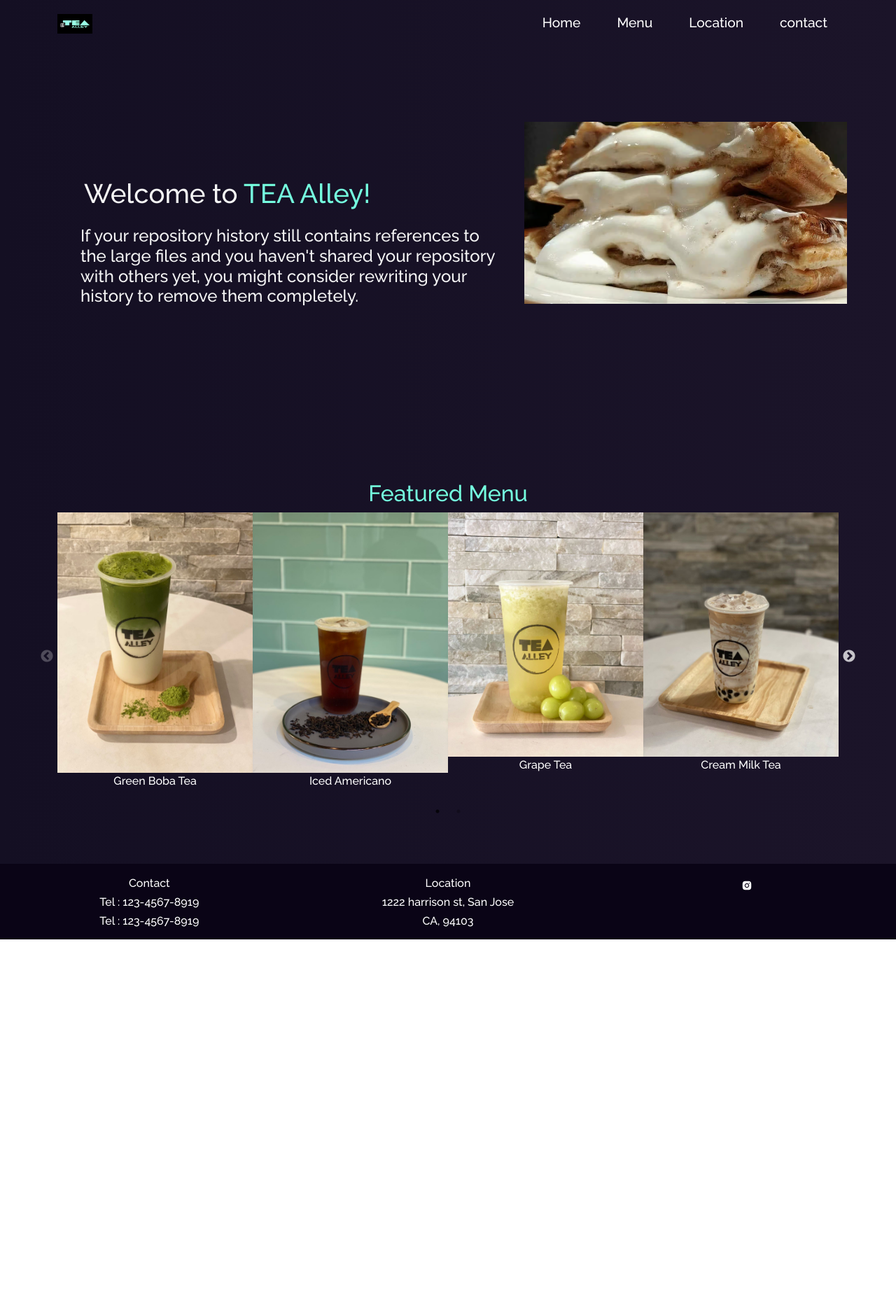
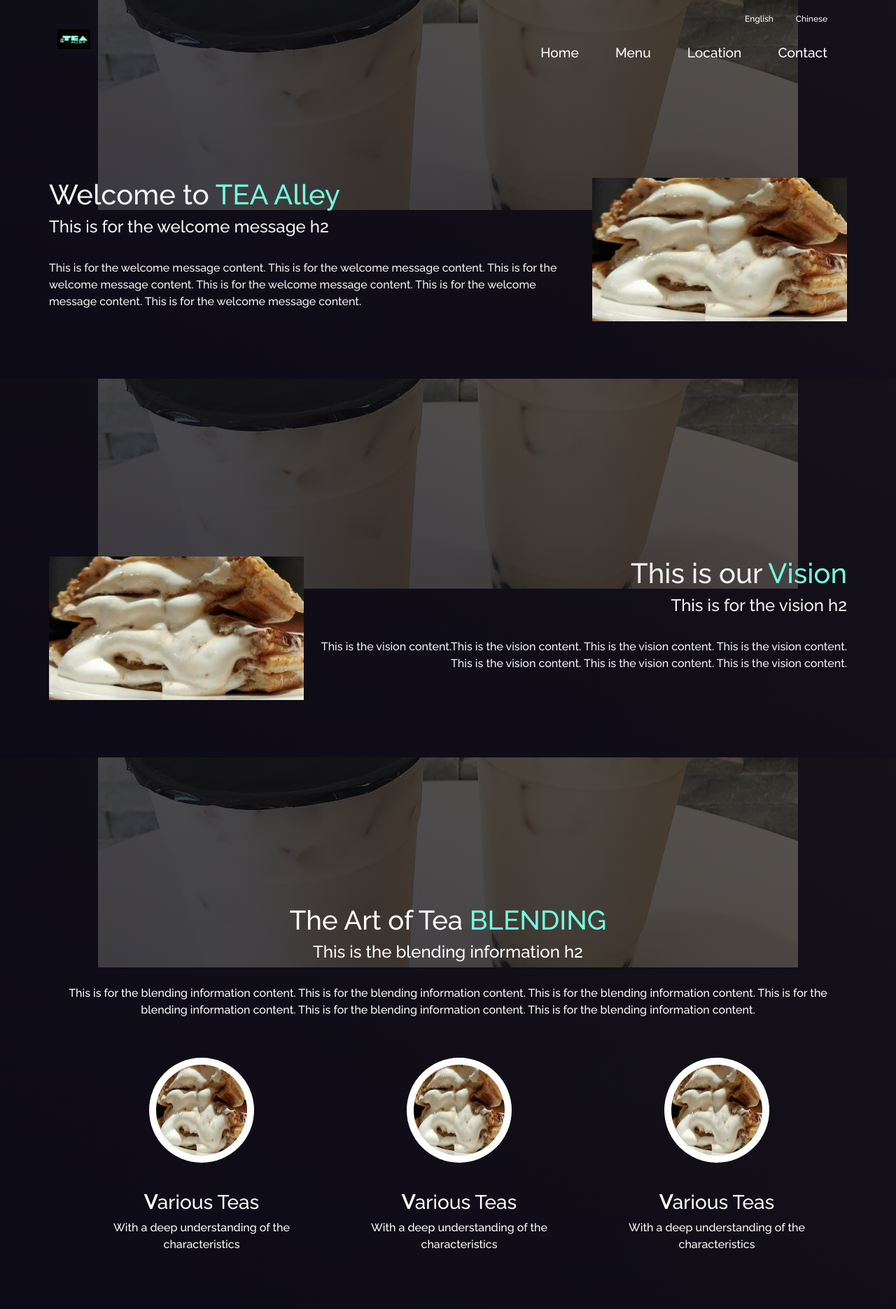
Before and after one commit to hanna522/tea-shop-website, a React (Create React App) app: page / in a window 1280 px wide. Shown: the top 1870 px of the page at 70% size. Before the commit the page ends 1342 px from the top, so only its background shows below. Built offline with nearby package versions, Linux system fonts and the light colour scheme.

Commit message:
add main page contents

```diff
--- a/src/App.js
+++ b/src/App.js
@@ -6,7 +6,7 @@
 import Home from "./components/Home/Home";
 // import Menu from "./components/Menu/Menu";
 // import Location from "./components/Location/Location";
-// import Contact from "./components/Contact/Contact";
+import Contact from "./components/Contact/Contact";
 import Footer from "./components/Footer";
 import {
   BrowserRouter as Router,
@@ -22,6 +22,7 @@
         <Navbar />
         <Routes>
           <Route path="/" element={<Home />} />
+          <Route path="/contact" element={<Contact />} />
         </Routes>
       <Footer />
       </div>
@@ -34,7 +35,6 @@
         <Routes>
           <Route path="/menu" element={<Menu />} />
           <Route path="/location" element={<Location />} />
-          <Route path="/contact" element={<Contact />} />
           <Route path="*" element={<Navigate to="/"/>} />
         </Routes>
       <Footer />
--- a/src/components/Footer.js
+++ b/src/components/Footer.js
@@ -1,11 +1,8 @@
 import React from "react";
 import { Container, Row, Col } from "react-bootstrap";
 import {
-  AiFillGithub,
-  AiOutlineTwitter,
   AiFillInstagram,
 } from "react-icons/ai";
-import { FaLinkedinIn } from "react-icons/fa";
 
 function Footer() {
   let date = new Date();
--- a/src/components/Home/Home.js
+++ b/src/components/Home/Home.js
@@ -2,23 +2,31 @@
 import { Container, Row, Col } from "react-bootstrap";
 import homeLogo from "../../Assets/home-main.png";
 import Home2 from "./Home2";
+import {
+  AiFillGithub,
+  AiOutlineTwitter,
+  AiFillInstagram,
+} from "react-icons/ai";
+import { FaLinkedinIn } from "react-icons/fa";
 
 function Home() {
   return (
     <section>
-      <Container fluid className="home-section" id="home">
-        <Container className="home-content">
+      <Container fluid className="home-welcome-section" id="home">
+        <Container className="home-left-content">
           <Row>
-            <Col md={7} className="home-header">
-              <h1 style={{ paddingBottom: 15 }} className="heading">
-                Welcome to <span className="purple">TEA Alley!</span>
+            <Col md={8} className="home-header">
+              <h1 calssName="heading">
+                Welcome to <span className="purple">TEA Alley</span>
               </h1>
-
-              <h1 className="heading-name">
-                If your repository history still contains references to the large files and you haven't shared your repository with others yet, you might consider rewriting your history to remove them completely.
-              </h1>
+              <h2 className="heading-name">
+                This is for the welcome message h2
+              </h2>
+              <p className="heading-content">
+                This is for the welcome message content. This is for the welcome message content. This is for the welcome message content. This is for the welcome message content. This is for the welcome message content. This is for the welcome message content.
+              </p>
             </Col>
-            <Col md={5} style={{ paddingBottom: 20 }}>
+            <Col md={4} className="home-header" style={{ paddingBottom: 20 }}>
               <img
                 src={homeLogo}
                 alt="home pic"
@@ -29,7 +37,98 @@
           </Row>
         </Container>
       </Container>
+      <Container fluid className="home-info-section" id="home">
+        <Container className="home-right-content">
+          <Row>
+            <Col md={4} className="home-header" style={{ paddingBottom: 20 }}>
+              <img
+                src={homeLogo}
+                alt="home pic"
+                className="img-fluid"
+                style={{ maxHeight: "450px" }}
+              />
+            </Col>
+            <Col md={8} className="home-header">
+              <h1 calssName="heading">
+                This is our <span className="purple">Vision</span>
+              </h1>
+              <h2 className="heading-name">
+                This is for the vision h2
+              </h2>
+              <p className="heading-content">
+                This is the vision content.This is the vision content. This is the vision content. This is the vision content. This is the vision content. This is the vision content. This is the vision content.
+              </p>
+            </Col>
+          </Row>
+        </Container>
+      </Container>
+      <Container fluid className="home-about-section" id="home">
+        <Container className="home-middle-content">
+          <Row>
+            <Col md={12} className="home-header">
+              <h1 className="heading">
+               The Art of Tea <span className="purple">BLENDING</span>
+              </h1>
+              <h2 className="heading-name">
+                This is the blending information h2
+              </h2>
+              <p className="heading-content">
+                This is for the blending information content. This is for the blending information content. This is for the blending information content. This is for the blending information content. This is for the blending information content. This is for the blending information content.
+              </p>
+
+              <ul class="info-list">
+                <li class="info-list-content">
+                  <div class="Img">
+                    <a  title="Various Teas"><img src={homeLogo} alt="Various Teas"/></a>
+                  </div>
+                  <div class="Txt">
+                    <h3><a  title="Various Teas"><b>V</b>arious Teas</a></h3>
+                    <p>With a deep understanding of the characteristics</p>
+                  </div>
+                </li>
+                <li class="info-list-content">
+                  <div class="Img">
+                    <a  title="Various Teas"><img src={homeLogo} alt="Various Teas"/></a>
+                  </div>
+                  <div class="Txt">
+                    <h3><a  title="Various Teas"><b>V</b>arious Teas</a></h3>
+                    <p>With a deep understanding of the characteristics</p>
+                  </div>
+                </li>
+                <li class="info-list-content">
+                  <div class="Img">
+                    <a  title="Various Teas"><img src={homeLogo} alt="Various Teas"/></a>
+                  </div>
+                  <div class="Txt">
+                    <h3><a  title="Various Teas"><b>V</b>arious Teas</a></h3>
+                    <p>With a deep understanding of the characteristics</p>
+                  </div>
+                </li>
+              </ul>
+            </Col>
+          </Row>
+        </Container>
+      </Container>
+
       <Home2 />
+      <Container>
+      <Row className="home-info-section">
+          <Col md={12} className="home-middle-content">
+            <h1 className="heading">
+              FIND ME ON
+            </h1>
+            <h2 className="heading-name">
+              Feel free to <span className="purple">connect </span>with me
+            </h2>
+            <img
+            src={homeLogo}
+            alt="home pic"
+            className="img-fluid"
+            style={{ maxHeight: "450px" }}
+          />
+          </Col>
+        </Row>
+      </Container>
     </section>
   );
 }
--- a/src/components/Home/Home2.js
+++ b/src/components/Home/Home2.js
@@ -3,6 +3,7 @@
 import Slider from 'react-slick';
 import "slick-carousel/slick/slick.css";
 import "slick-carousel/slick/slick-theme.css";
+import { Link } from "react-router-dom";
 
 import menu1 from '../../Assets/menu/menu1.png';
 import menu2 from '../../Assets/menu/menu2.png';
@@ -21,6 +22,7 @@
 
   const settings = {
     dots: true,
+    arrows: true,
     infinite: false,
     speed: 500,
     slidesToShow: 4,
@@ -54,13 +56,16 @@
   };
 
   return (
-    <Container className="home-about-section" id="about">
+    <Container className="home-info-section">
       <Row>
-        <Col md={12} className="home-about-description">
-          <h1 style={{ fontSize: "2em" }}>
-            <span className="purple"> Featured Menu </span>
+        <Col md={12} className="home-middle-content">
+          <h1 className="heading">
+            This is our <span className="purple"> Featured Menu </span>
           </h1>
-          <Slider {...settings}>
+          <h2 className="heading-name">
+            This is h2 for featured menu
+          </h2>
+          <Slider className="slider" {...settings}>
             {menuItems.map((item, index) => (
               <div key={index} className="menu-item">
                 <img src={item.img} alt={`menu${index + 1}`} />
@@ -70,8 +75,14 @@
           </Slider>
         </Col>
       </Row>
+      <Row>
+        <Col className="text-center">
+          <Link to="/" className="btn btn-primary">Browse our Menu</Link>
+        </Col>
+      </Row>
     </Container>
   );
 }
 
+
 export default Home2;
--- a/src/components/Navbar.js
+++ b/src/components/Navbar.js
@@ -40,7 +40,21 @@
           <span></span>
         </Navbar.Toggle>
 
-        <Navbar.Collapse id="responsive-navbar-nav">
+        <Navbar.Collapse id="responsive-navbar-nav" className="vertical-nav">
+          <Nav className="ms-auto language vertical-link" defaultActiveKey="#home">
+            <Nav.Link
+              as={Link}
+              to="/"
+              onClick={() => updateExpanded(false)}>
+                English
+            </Nav.Link>
+            <Nav.Link
+              as={Link}å
+              to="/"
+              onClick={() => updateExpanded(false)}>
+                Chinese
+            </Nav.Link>
+          </Nav>
           <Nav className="ms-auto" defaultActiveKey="#home">
             <Nav.Item>
               <Nav.Link as={Link} to="/" onClick={() => updateExpanded(false)}>Home
@@ -70,8 +84,7 @@
                 as={Link}
                 to="/contact"
                 onClick={() => updateExpanded(false)}
-              >contact
-
+              >Contact
               </Nav.Link>
             </Nav.Item>
           </Nav>
--- a/src/style.css
+++ b/src/style.css
@@ -7,7 +7,7 @@
 
   --image-gradient: linear-gradient(
     to bottom left,
-    rgba(17, 16, 16, 0.678),heading-name
+    rgba(17, 16, 16, 0.678),
     rgba(12, 10, 22, 0.863)
   );
 
@@ -149,6 +149,7 @@
   .navbar-nav .nav-item a::after {
     display: none !important;
   }
+
 }
 .navbar-brand {
   color: rgb(250, 250, 250) !important;
@@ -208,11 +209,13 @@
 /* --------- */
 /* Home section */
 /* --------- */
+
+/* delete
 .wave {
-  animation-name: wave-animation; /* Refers to the name of your @keyframes element below */
-  animation-duration: 2.1s; /* Change to speed up or slow down */
-  animation-iteration-count: infinite; /* Never stop waving :) */
-  transform-origin: 70% 70%; /* Pivot around the bottom-left palm */
+  animation-name: wave-animation;
+  animation-duration: 2.1s;
+  animation-iteration-count: infinite;
+  transform-origin: 70% 70%;
   display: inline-block;
 }
 
@@ -222,7 +225,7 @@
   }
   10% {
     transform: rotate(14deg);
-  } /* The following five values can be played with to make the waving more or less extreme */
+  }
   20% {
     transform: rotate(-8deg);
   }
@@ -237,7 +240,7 @@
   }
   60% {
     transform: rotate(0deg);
-  } /* Reset for the last half to pause */
+  }
   100% {
     transform: rotate(0deg);
   }
@@ -249,22 +252,39 @@
   width: 100%;
   height: 100%;
 }
+*/
 
 .home-header {
   padding-top: 80px !important;
+  animation: 0.6s ease-in-out loadEffect2;
 }
 
-.home-section {
+@keyframes loadEffect2 {
+  0%{
+      opacity: 0;
+      transform: translateX(-30px);
+  }
+  50%{
+      opacity: 0.5;
+      transform: translateX(30px);
+  }
+  100%{
+      opacity: 1;
+      transform: translateX(0px);
+  }
+}
+
+.home-welcome-section {
   position: relative;
   z-index: -1;
-  background-image: var(--image-gradient), url(./Assets/home-bg.jpg);
+  background-image: var(--image-gradient), url('./Assets/home-bg.jpg');
   background-position: top center;
   background-repeat: no-repeat;
   padding-bottom: 30px !important;
   padding-top: 30px !important;
 }
 
-.home-content {
+.home-left-content {
   padding: 9rem 0 2rem !important;
   color: whitesmoke;
   text-align: left;
@@ -272,18 +292,18 @@
 
 .heading {
   font-size: 2.4em !important;
-  padding-left: 50px !important;
 }
 
 .heading-name {
   font-size: 1.5em !important;
-  padding-left: 45px !important;
+  padding-bottom: 1em;
 }
 
-.main-name {
-  color: #75ffdf;
+.heading-content {
+  font-size: 1em !important;
 }
 
+/* delete
 .Typewriter__wrapper {
   font-size: 2.2em !important;
   color: #75ffdf !important;
@@ -316,24 +336,86 @@
     padding-bottom: 2em !important;
   }
 }
+*/
+.home-info-section {
+  position: relative;
+  z-index: -1;
+  background-image: var(--image-gradient), url('./Assets/home-bg.jpg');
+  background-position: top center;
+  background-repeat: no-repeat;
+  padding-bottom: 30px !important;
+  padding-top: 30px !important;
+}
+
+.home-right-content {
+  padding: 9rem 0 2rem !important;
+  color: whitesmoke;
+  text-align: right;
+}
 
 .home-about-section {
   position: relative;
-  padding-bottom: 70px !important;
-  padding-top: 70px !important;
+  z-index: -1;
+  background-image: var(--image-gradient), url('./Assets/home-bg.jpg');
+  background-position: top center;
+  background-repeat: no-repeat;
+  padding-bottom: 30px !important;
+  padding-top: 30px !important;
 }
 
-.home-about-description {
+.home-middle-content {
   color: white !important;
   padding-top: 100px !important;
   padding-bottom: 20px !important;
   text-align: center;
 }
 
-.home-about-body {
-  padding-top: 50px;
-  font-size: 1.2em !important;
-  text-align: left;
+.info-list {
+  display: flex;
+  list-style: none;
+  gap: 20px;
+  justify-content: center;
+}
+
+.info-list-content {
+  display: flex;
+  flex-direction: column;
+  align-items: center;
+}
+
+.Img {
+  height: 150px;
+  width: 150px;
+  background-color: rgb(255, 255, 255);
+  margin: 40px;
+  border-radius: 50%;
+  display: flex;
+  align-items: center;
+  justify-content: center;
+}
+
+.info-list img {
+  height: 130px;
+  width: 130px;
+  border-radius: 50%
+}
+
+
+.menu-item {
+  display: flex;
+  flex-direction: column;
+  align-items: center;
+}
+
+.menu-item img { /* needs to be adjusted to original size later */
+  height: 300px;
+  width: 230px;
+  padding: 0px 10px;
+}
+
+.slick-dots li button:before {
+  font-size: 12px !important;
+  bottom: -25px;
 }
 
 .home-about-social {
@@ -518,14 +600,14 @@
 
 .btn-primary {
   color: #fff !important;
-  background-color: #623686 !important;
-  border-color: #623686 !important;
+  background-color: #00ffc3 !important;
+  border-color: #00ffc3 !important;
 }
 
 .btn-primary:hover {
   color: #fff !important;
-  background-color: #6d20c5d7 !important;
-  border-color: #6d20c5d7 !important;
+  background-color: #00b289 !important;
+  border-color: #00b289 !important;
 }
 .btn:focus {
   outline: none !important;
@@ -742,25 +824,13 @@
   display: none !important;
 }
 
-.menu-slider {
+.vertical-nav {
   display: flex;
-  align-items: center;
+  flex-direction: column;
+  align-items: start;
+  width: 100%;
 }
 
-.menu-items {
-  display: flex;
-  overflow: hidden;
-  margin: 0 20px;
-  transition: transform 0.5s ease-in-out; /* 여기에 트랜지션 추가 */
+.language {
+  font-size: 12px;
 }
-
-.menu-item {
-  flex: 0 0 auto; /* 슬라이드 항목의 너비를 유지하도록 설정 */
-  width: 100px; /* 실제 항목의 너비에 따라 조정해야 할 수 있습니다 */
-  margin-right: 20px;
-}
-
-.menu-item img {
-  width: 100%; /* 이미지를 div에 맞게 조정 */
-  height: auto;
-}
```
Also changed, not shown: src/components/Contact/Contact.js (+34 -0 lines), 1 other file (tests, documents, lock files or other folders).
